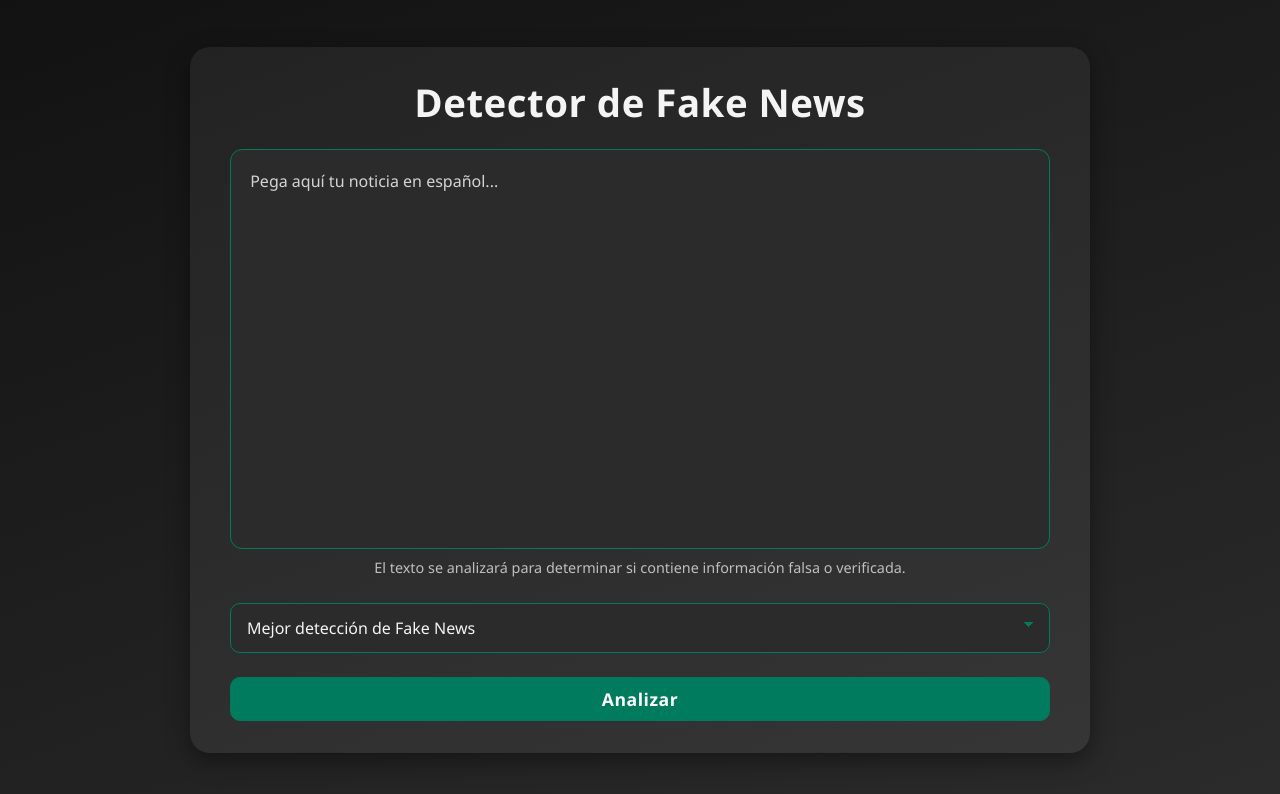
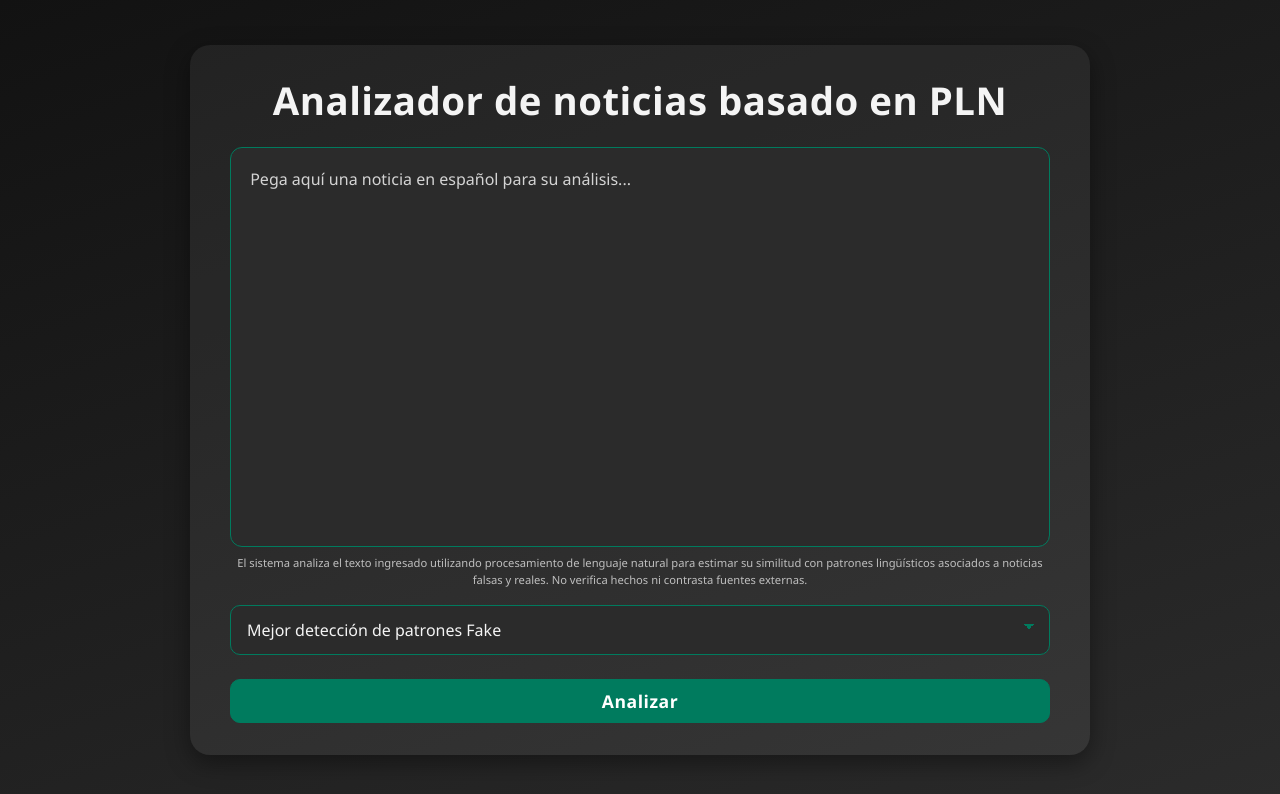
Before and after one commit to LLFELIPEVV/sistema-fake-news-ia, a React (Vite) app in the folder deployment/web/: page / in a window 1280 px wide. Shown: the top 794 px of the page. Built offline with nearby package versions, Linux system fonts and the light colour scheme; no server answers.

Commit message:
Actualizar textos y etiquetas en el formulario de análisis de noticias, mejorar descripciones y ajustar estilos en CSS.

```diff
--- a/deployment/web/src/index.css
+++ b/deployment/web/src/index.css
@@ -69,7 +69,9 @@ body {
     resize: none;
     padding: 1.2rem;
     font-size: 1rem;
-    transition: border-color 0.3s ease, box-shadow 0.3s ease;
+    transition:
+        border-color 0.3s ease,
+        box-shadow 0.3s ease;
 }
 
 /* Placeholder visible */
@@ -107,7 +109,7 @@ body {
 /* Texto auxiliar */
 .text-muted {
     color: #bfbfbf !important;
-    font-size: 0.9rem;
+    font-size: 0.7rem;
 }
 
 /* Select personalizado */
@@ -119,17 +121,19 @@ body {
     font-size: 1rem;
     padding: 0.75rem 1rem;
     appearance: none; /* oculta flecha nativa */
-    background-image: linear-gradient(
-            45deg,
-            transparent 50%,
-            var(--accent-color) 50%
-        ),
+    background-image:
+        linear-gradient(45deg, transparent 50%, var(--accent-color) 50%),
         linear-gradient(135deg, var(--accent-color) 50%, transparent 50%);
-    background-position: calc(100% - 20px) calc(1em + 2px),
+    background-position:
+        calc(100% - 20px) calc(1em + 2px),
         calc(100% - 15px) calc(1em + 2px);
-    background-size: 5px 5px, 5px 5px;
+    background-size:
+        5px 5px,
+        5px 5px;
     background-repeat: no-repeat;
-    transition: border-color 0.3s ease, box-shadow 0.3s ease;
+    transition:
+        border-color 0.3s ease,
+        box-shadow 0.3s ease;
     width: 100%;
 }
 
@@ -261,7 +265,7 @@ form.w-100 {
 /* === GRID DE 3 COLUMNAS === */
 .grid-resultado {
     display: grid;
-    grid-template-columns: repeat(3, 1fr);
+    grid-template-columns: 0.8fr 1fr 1.2fr;
     gap: 2rem;
     align-items: center;
     width: 100%;
--- a/deployment/web/src/pages/index.jsx
+++ b/deployment/web/src/pages/index.jsx
@@ -5,7 +5,7 @@ import { fetchPrediction } from "../api/predict.api";
 export function Index() {
     const navigate = useNavigate();
     const [newsText, setNewsText] = useState("");
-    const [model, setModel] = useState("Hibrido");
+    const [model, setModel] = useState("hibrido-mejor-fake");
     const [loading, setLoading] = useState(false);
     const [error, setError] = useState(null);
 
@@ -29,12 +29,13 @@ export function Index() {
 
                 const modeloReal = modelosMap[model];
                 const data = await fetchPrediction(newsText, modeloReal);
+
                 navigate("/resultado", {
                     state: { result: data, newsText, model },
                 });
             } catch (err) {
                 console.error(err);
-                setError("Ocurrió un error al analizar la noticia.");
+                setError("Ocurrió un error durante el análisis del texto.");
             } finally {
                 setLoading(false);
             }
@@ -56,76 +57,81 @@ export function Index() {
                     className="titulo-index mb-4 fw-bold"
                     tabIndex="0"
                 >
-                    Detector de Fake News
+                    Analizador de noticias basado en PLN
                 </h1>
 
                 <form
                     className="w-100"
-                    aria-label="Formulario para analizar noticias"
+                    aria-label="Formulario para el análisis lingüístico de noticias"
                     onSubmit={handleSubmit}
                 >
-                    <div className="mb-4">
+                    <div className="mb-3">
                         <label htmlFor="noticia" className="visually-hidden">
-                            Pega tu noticia aquí
+                            Texto de la noticia
                         </label>
+
                         <textarea
                             id="noticia"
                             className="form-control textarea-index"
                             rows="5"
-                            placeholder="Pega aquí tu noticia en español..."
+                            placeholder="Pega aquí una noticia en español para su análisis..."
                             aria-describedby="ayuda-noticia"
                             aria-required="true"
                             value={newsText}
                             onChange={(e) => setNewsText(e.target.value)}
                         ></textarea>
+
                         <small
                             id="ayuda-noticia"
                             className="form-text text-muted d-block mt-2"
                         >
-                            El texto se analizará para determinar si contiene
-                            información falsa o verificada.
+                            El sistema analiza el texto ingresado utilizando
+                            procesamiento de lenguaje natural para estimar su
+                            similitud con patrones lingüísticos asociados a
+                            noticias falsas y reales. No verifica hechos ni
+                            contrasta fuentes externas.
                         </small>
                     </div>
 
                     <select
                         className="form-select select-index mb-4"
-                        aria-label="Seleccionar modelo de detección"
+                        aria-label="Seleccionar modelo de análisis"
                         value={model}
                         onChange={(e) => setModel(e.target.value)}
                     >
                         <option value="hibrido-mejor-fake">
-                            Mejor detección de Fake News
+                            Mejor detección de patrones Fake
                         </option>
                         <option value="rf-mejor-real">
-                            Mejor detección de Real News
+                            Mejor detección de patrones Reales
                         </option>
                         <option value="cnn-mejor-general">
                             Mejor modelo general
                         </option>
                         <option value="cnn-equilibrado">
-                            Mejor en detección equilibrada
+                            Mejor equilibrio entre clases
                         </option>
                         <option value="nb-rapido">
-                            Mejor en rapidez y eficiencia
+                            Mayor rapidez y eficiencia
                         </option>
                         <option value="nb-estable">
-                            Mejor en estabilidad y reproducibilidad
+                            Mayor estabilidad y reproducibilidad
                         </option>
                         <option value="rf-sobreajuste">
-                            Modelo con menor sobreajuste
+                            Menor sobreajuste
                         </option>
                         <option value="cnn-consistente">
-                            Mejor en consistencia general
+                            Mayor consistencia general
                         </option>
                     </select>
 
                     <button
                         type="submit"
                         className="btn btn-success btn-lg px-5"
-                        aria-label="Analizar noticia"
+                        aria-label="Iniciar análisis del texto"
                         disabled={loading}
                     >
-                        {loading ? "Analizando..." : "Analizar"}
+                        {loading ? "Analizando texto..." : "Analizar"}
                     </button>
                 </form>
 
--- a/deployment/web/src/pages/resultado.jsx
+++ b/deployment/web/src/pages/resultado.jsx
@@ -16,7 +16,7 @@ export function Resultado() {
 
     // Estados locales
     const [texto, setTexto] = useState(initialText || "");
-    const [modelo, setModelo] = useState(initialModel || "Hibrido");
+    const [modelo, setModelo] = useState(initialModel || "hibrido-mejor-fake");
     const [result, setResult] = useState(initialResult || null);
     const [loading, setLoading] = useState(false);
     const [error, setError] = useState(null);
@@ -25,9 +25,10 @@ export function Resultado() {
     const prediction = result?.prediction || "desconocido";
     const confidence = result?.confidence || 0;
 
-    // Calcular porcentajes correctamente
+    // Calcular porcentajes (probabilidad de clase)
     let fake = 50,
         real = 50;
+
     if (prediction === "fake") {
         fake = confidence * 100;
         real = (1 - confidence) * 100;
@@ -36,14 +37,14 @@ export function Resultado() {
         fake = (1 - confidence) * 100;
     }
 
-    // Función de envío
+    // Envío del formulario
     const handleSubmit = async (e) => {
         e.preventDefault();
         setLoading(true);
         setError(null);
 
         if (texto.length < 40) {
-            setError("La noticia debe tener al menos 40 caracteres.");
+            setError("El texto debe tener al menos 40 caracteres.");
             setLoading(false);
             return;
         }
@@ -62,7 +63,7 @@ export function Resultado() {
 
             const modeloReal = modelosMap[modelo];
             const data = await fetchPrediction(texto, modeloReal);
-            setResult(data); // ✅ actualiza resultado sin redirigir
+            setResult(data);
         } catch (err) {
             console.error(err);
             setError("Ocurrió un error al analizar la noticia.");
@@ -71,7 +72,7 @@ export function Resultado() {
         }
     };
 
-    // En caso de acceso directo sin datos
+    // Evitar acceso directo sin datos
     useEffect(() => {
         if (!initialResult && !initialText) navigate("/");
     }, [initialResult, initialText, navigate]);
@@ -83,7 +84,7 @@ export function Resultado() {
         >
             <main className="main-resultado text-center" role="main">
                 <h1 className="titulo-resultado mb-4 fw-bold" tabIndex="0">
-                    Detector de Fake News
+                    Analizador de noticias basado en PLN
                 </h1>
 
                 <button
@@ -100,7 +101,7 @@ export function Resultado() {
                             id="noticia"
                             className="form-control textarea-resultado mb-3"
                             rows="6"
-                            placeholder="Pega aquí tu noticia en español..."
+                            placeholder="Pega aquí una noticia en español..."
                             value={texto}
                             onChange={(e) => setTexto(e.target.value)}
                             required
@@ -112,28 +113,28 @@ export function Resultado() {
                             onChange={(e) => setModelo(e.target.value)}
                         >
                             <option value="hibrido-mejor-fake">
-                                Mejor detección de Fake News
+                                Mejor detección de patrones Fake
                             </option>
                             <option value="rf-mejor-real">
-                                Mejor detección de Real News
+                                Mejor detección de patrones Reales
                             </option>
                             <option value="cnn-mejor-general">
                                 Mejor modelo general
                             </option>
                             <option value="cnn-equilibrado">
-                                Mejor en detección equilibrada
+                                Mejor equilibrio entre clases
                             </option>
                             <option value="nb-rapido">
-                                Mejor en rapidez y eficiencia
+                                Mayor rapidez y eficiencia
                             </option>
                             <option value="nb-estable">
-                                Mejor en estabilidad y reproducibilidad
+                                Mayor estabilidad y reproducibilidad
                             </option>
                             <option value="rf-sobreajuste">
-                                Modelo con menor sobreajuste
+                                Menor sobreajuste
                             </option>
                             <option value="cnn-consistente">
-                                Mejor en consistencia general
+                                Mayor consistencia general
                             </option>
                         </select>
 
@@ -155,8 +156,16 @@ export function Resultado() {
                             series={[
                                 {
                                     data: [
-                                        { id: 0, value: fake, label: "Fake" },
-                                        { id: 1, value: real, label: "Real" },
+                                        {
+                                            id: 0,
+                                            value: fake,
+                                            label: "Patrones de noticias falsas",
+                                        },
+                                        {
+                                            id: 1,
+                                            value: real,
+                                            label: "Patrones de noticias reales",
+                                        },
                                     ],
                                 },
                             ]}
@@ -168,7 +177,7 @@ export function Resultado() {
                     {/* Columna 3: resultados */}
                     <div className="datos-resultado text-start">
                         <h2 className="fw-bold mb-3">
-                            Resultados del análisis
+                            Resultados del análisis lingüístico
                         </h2>
 
                         {result ? (
@@ -180,24 +189,42 @@ export function Resultado() {
                                             : real.toFixed(1)}
                                         %
                                     </strong>{" "}
-                                    de probabilidad de que la noticia sea{" "}
+                                    de mayor coincidencia con patrones de
+                                    noticias{" "}
                                     <strong>
                                         {prediction === "fake"
-                                            ? "falsa"
-                                            : "real"}
+                                            ? "potencialmente falsas"
+                                            : "potencialmente reales"}
                                     </strong>
                                     .
                                 </p>
 
                                 <div className="resultado-item">
-                                    <span>🟦 Real:</span>{" "}
+                                    <span>
+                                        🟦 Coincidencia con patrones reales:
+                                    </span>{" "}
                                     <span>{real.toFixed(1)}%</span>
                                 </div>
 
                                 <div className="resultado-item">
-                                    <span>🟥 Fake:</span>{" "}
+                                    <span>
+                                        🟥 Coincidencia con patrones falsos:
+                                    </span>{" "}
                                     <span>{fake.toFixed(1)}%</span>
                                 </div>
+
+                                <p className="text-muted small mt-2 mb-0">
+                                    Este resultado es orientativo y se basa solo
+                                    en el análisis del texto. El modelo no
+                                    verifica hechos ni fuentes externas. La
+                                    decisión final no depende únicamente del
+                                    porcentaje más alto, sino del peso que el
+                                    modelo asigna a distintos patrones
+                                    aprendidos, lo que puede hacer que una
+                                    noticia se clasifique como falsa aunque
+                                    tenga mayor coincidencia con patrones
+                                    reales.
+                                </p>
                             </>
                         ) : (
                             <p className="text-muted">
```
